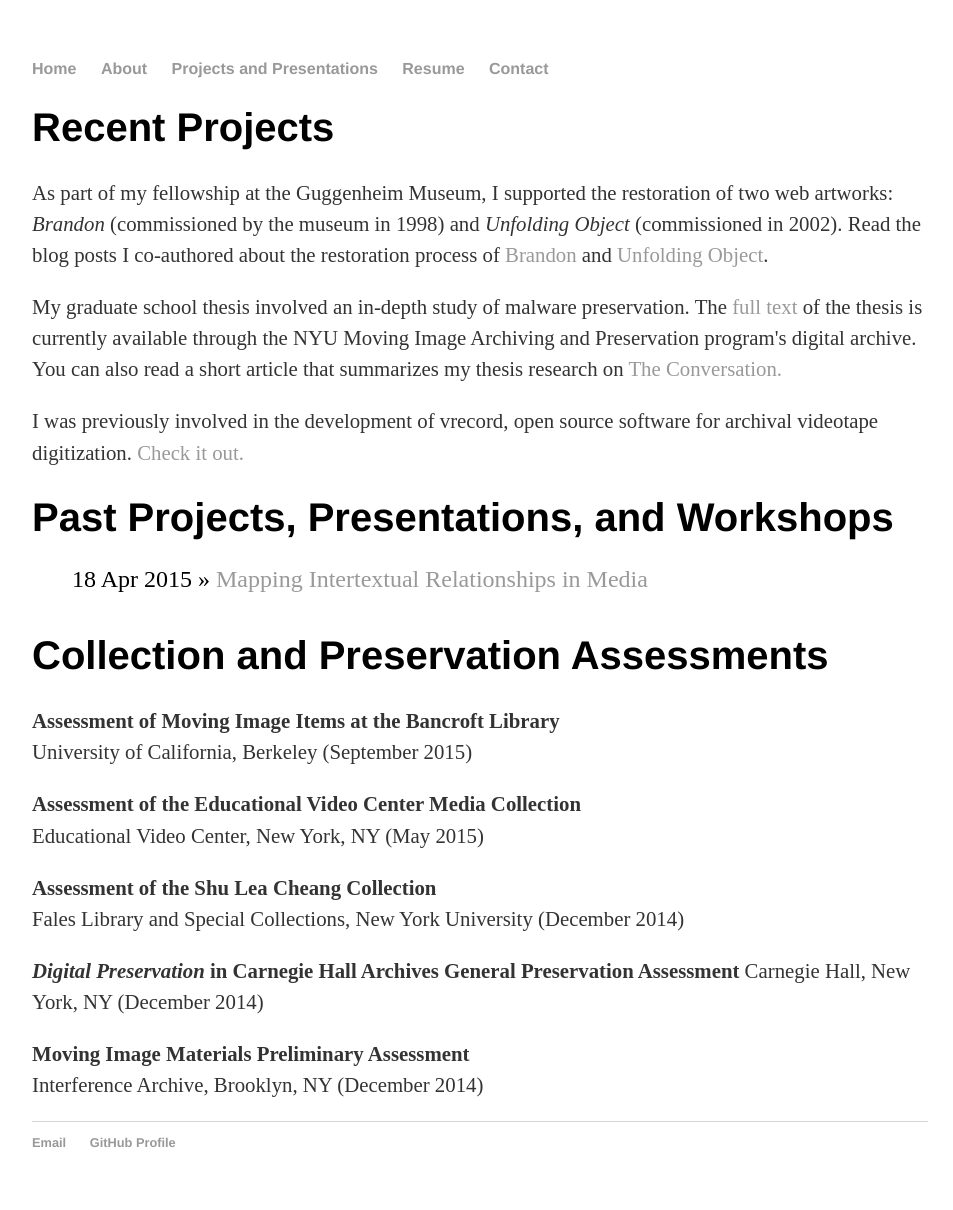
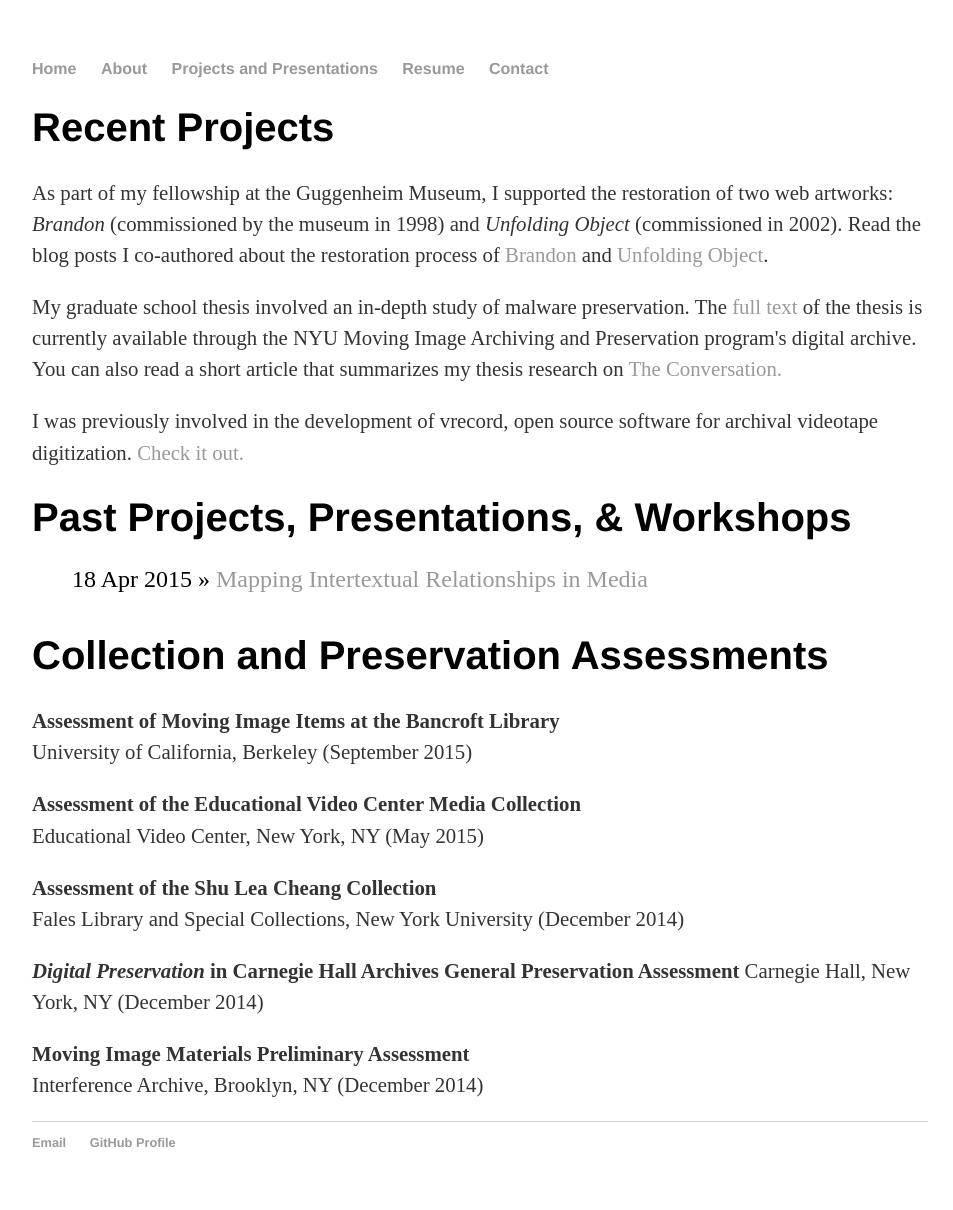
Before and after one commit to jfarbowitz/jfarbowitz.github.io, a Jekyll site: the page built from projects/index.html, in a window 1280 px wide. Shown: the whole page, without its empty margins (160-1113 px from the left). Built offline with Jekyll 4.4.1, drawn with Linux system fonts in a browser that asks for light colours.

Commit message:
changed to ampersand

```diff
--- a/projects/index.html
+++ b/projects/index.html
@@ -10,7 +10,7 @@
 		<p>I was previously involved in the development of vrecord, open source software for archival videotape digitization. <a href="https://github.com/amiaopensource/vrecord" target="new">Check it out.</a></p>
 	</div>
 <div class="past projects">
-	<h1>Past Projects, Presentations, and Workshops</h1>
+	<h1>Past Projects, Presentations, &amp; Workshops</h1>
 <ul class="posts">
 	  {% for post in site.posts %}
 	    <li><span>{{ post.date | date_to_string }}</span> » <a href="{{ post.url }}" title="{{ post.title }}">{{ post.title }}</a></li>
```
